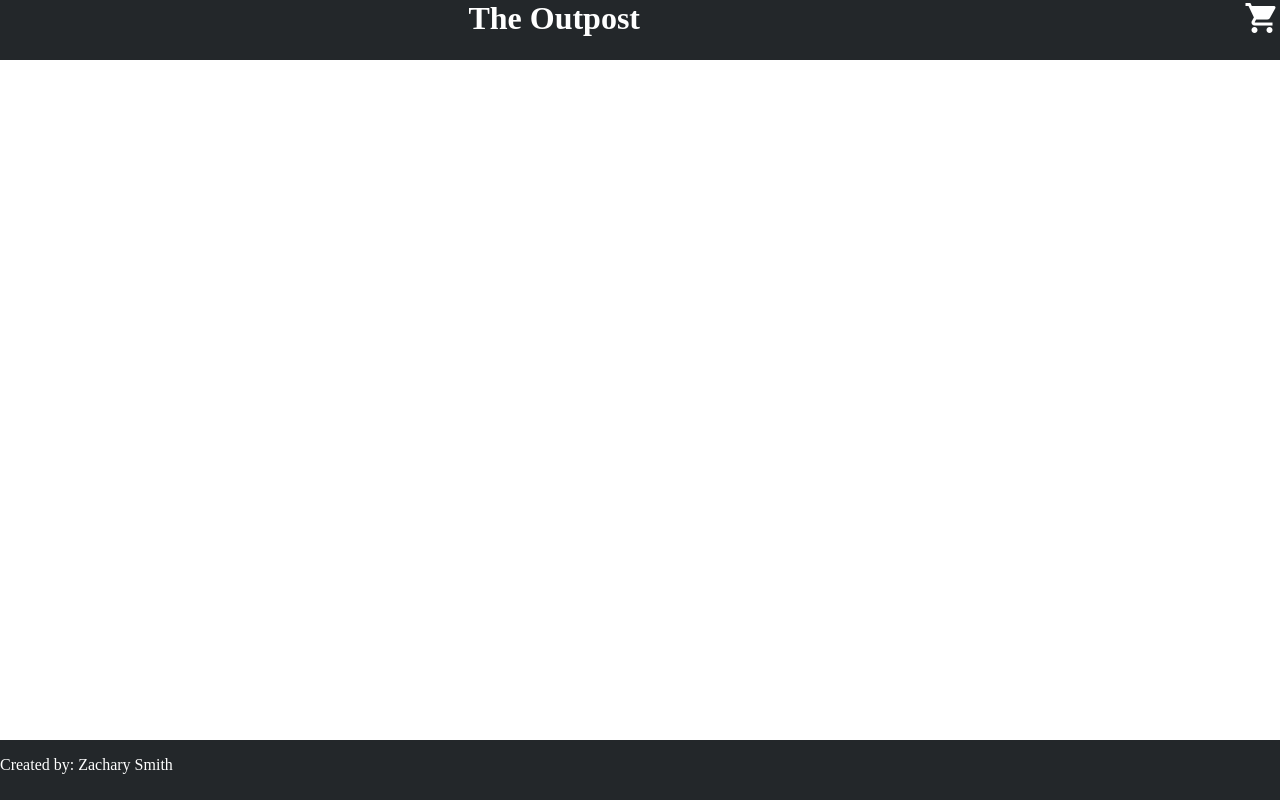
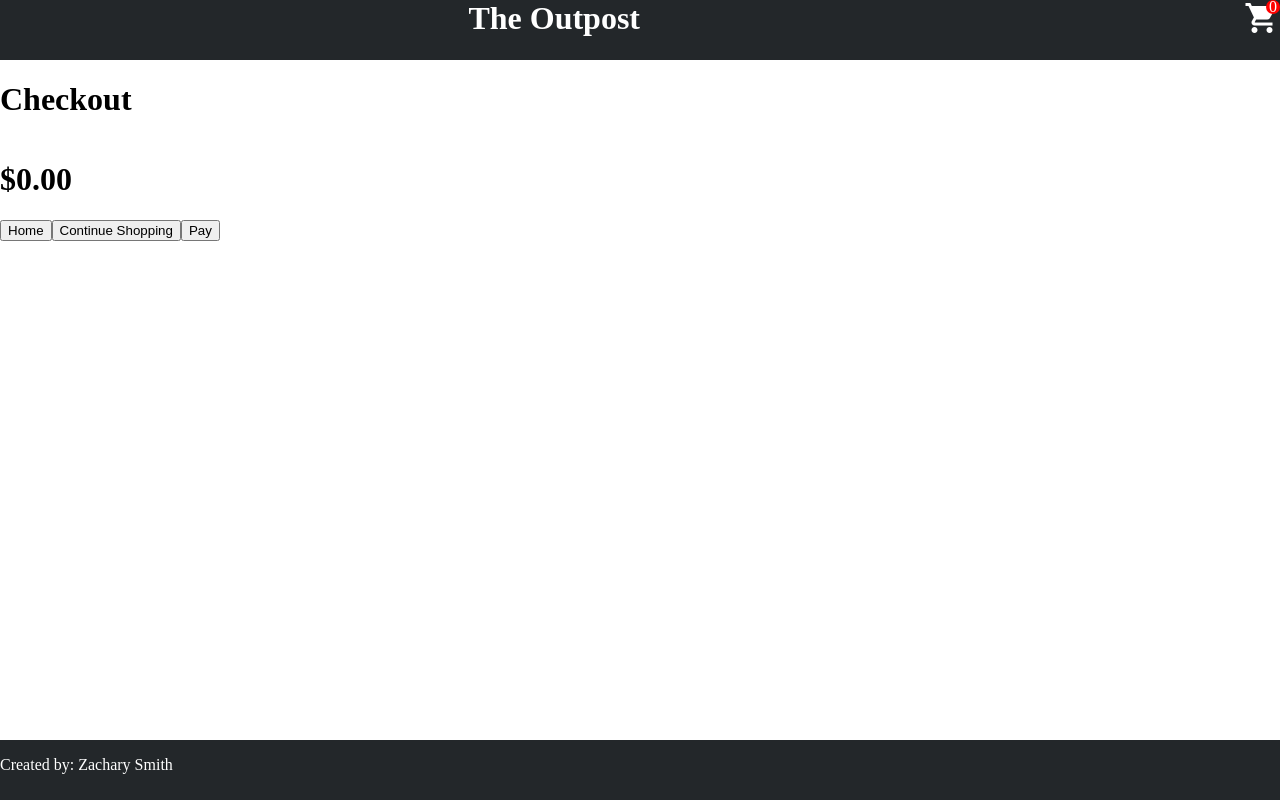
Before and after one commit to zjs6631/shopping-cart, a React (Create React App) app: page /checkout in a window 1280 px wide. Built offline with nearby package versions, Linux system fonts and the light colour scheme.

Commit message:
added checkout page and item counter to header

```diff
--- a/src/App.css
+++ b/src/App.css
@@ -17,12 +17,39 @@
 }
 
 .headerContainer h1{
+  grid-column-start: 1;
+  grid-column-end: 2;
+  grid-row-start: 1;
+  grid-row-end: 2;
   justify-self: end;
 }
 
-.headerContainer img{
+.headerContainer a{
+  grid-column-start: 2;
+  grid-column-end: 3;
+  grid-row-start: 1;
+  grid-row-end: 2;
   justify-self: end;
 }
+
+.headerContainer div{
+  display: grid;
+  grid-column-start: 2;
+  grid-column-end: 3;
+  grid-row-start: 1;
+  grid-row-end: 2;
+  justify-self: end;
+  z-index: 3;
+  background-color: red;
+  height: 14px;
+  width: 14px;
+  border-radius: 50%;
+  text-align: center;
+  line-height: 14px;
+
+
+}
+
 
 .header{
   margin: 0;
--- a/src/App.js
+++ b/src/App.js
@@ -1,10 +1,11 @@
-import React, {useState, useEffect} from 'react';
+import React, {useState, useEffect, PureComponent} from 'react';
 import Header from './components/Header';
 import NavBar from './components/NavBar';
 import Footer from './components/Footer';
 import { Home } from './components/Home';
 import Shop from './components/Shop';
 import './App.css';
+import './styles/Checkout.css'
 import {BrowserRouter, Routes, Route} from "react-router-dom";
 import axeImg from "./images/axe.jpeg";
 import bearsprayImg from "./images/bearspray.jpg";
@@ -14,6 +15,7 @@ import firestarterImg from "./images/firestarter.jpg";
 import lanternImg from "./images/lantern.jpeg";
 import tentImg from "./images/tent.jpg";
 import uniqid from "uniqid";
+import Checkout from './components/Checkout';
 
 function App() {
 
@@ -38,17 +40,70 @@ function App() {
   firestarter, lantern, tent]);
 
 
+  //set a total to track the total cost of users purchase
+  const [puchaseTotal, setPurchaseTotal] = useState(0);
+  const [numItems, setNumItems] = useState(0);
+
+
   const handleClick = (e) =>{
       let copyCart = cart;
+      let copyTotal = puchaseTotal;
+      let copyNumItems = numItems;
       inventory.map((item)=>{
-          if(item.key == e.currentTarget.id){
+          if(item.key == e.currentTarget.id && cart.indexOf(item) == -1){
               item.numInCart+=1;
               copyCart.push(item);
-
+              copyTotal+=item.price;
+              copyNumItems+=1;
+          } else if (item.key == e.currentTarget.id && cart.indexOf(item) != -1){
+            item.numInCart+=1;
+            copyTotal+=item.price;
+            copyNumItems+=1;
           }
       });
       setCart(copyCart);
-      console.log(cart);
+      setPurchaseTotal(copyTotal);
+      setNumItems(copyNumItems);
+
+  }
+
+  const handleIncrement = (e) =>{
+    let copyCart = cart;
+    let copyTotal = puchaseTotal; //change this spelling later
+    let copyNumItems = numItems;
+    let key = e.currentTarget.id;
+    key = key.substring(0, key.length-1);
+
+    cart.map((item)=>{
+      if(item.key == key){
+        item.numInCart+=1;
+        copyTotal+=item.price;
+        copyNumItems+=1;
+      }
+    })
+    setCart(copyCart);
+    setPurchaseTotal(copyTotal);
+    setNumItems(copyNumItems);
+
+  }
+
+  const handleDecrement = (e) =>{
+    let copyCart = cart;
+    let copyTotal = puchaseTotal; //change this spelling later
+    let copyNumItems = numItems;
+    let key = e.currentTarget.id;
+    key = key.substring(0, key.length-1);
+    cart.map((item)=>{
+      if(item.key == key && item.numInCart > 0){
+        item.numInCart-=1;
+        copyTotal-=item.price;
+        copyNumItems-=1;
+      }
+    })
+    setCart(copyCart);
+    setPurchaseTotal(copyTotal);
+    setNumItems(copyNumItems);
+
   }
 
   useEffect(()=>{
@@ -58,11 +113,12 @@ function App() {
   return (
     <div className='App'>
 
-      <Header />
+      <Header numItems={numItems}/>
 
       <Routes>
         <Route index element = {<Home />}/>
         <Route path="/shop" element={<Shop handleClick={handleClick} cart={cart} inventory={inventory}/>}/>
+          <Route path='checkout' element={<Checkout cart={cart} total={puchaseTotal} handleDecrement={handleDecrement} handleIncrement={handleIncrement}/>}/>
       </Routes>
 
       <Footer />
--- a/src/RouteSwitch.js
+++ b/src/RouteSwitch.js
@@ -6,6 +6,7 @@ import { Home } from "./components/Home";
 import NavBar from "./components/NavBar";
 import Shop from "./components/Shop";
 import render from "react-dom";
+import Checkout from "./components/Checkout";
 
 const RouteSwitch = () =>{
 
@@ -15,6 +16,8 @@ const RouteSwitch = () =>{
             <Route path="/*" element={<App />}>
                 <Route index element = {<Home />} />
                 <Route path="shop" element = {<Shop/>}/>
+                    <Route path="checkout" element = { <Checkout/>}/>
+
             </Route>
         </Routes>
     </BrowserRouter>
--- /dev/null
+++ b/src/components/Checkout.js
@@ -0,0 +1,36 @@
+import React, {useState} from "react";
+import {Link} from "react-router-dom"
+
+
+const Checkout = (props) => {
+
+
+    return (
+        <div className="checkoutContainer">
+            <h1>Checkout</h1>
+            <div className="currentCart">
+                {props.cart.map((item) => {
+                    if(item.numInCart > 0){
+                    return(
+                    <div className="cartCard" key={item.key}>
+                        <h3>{item.name}</h3>
+                        <div className="cartItemBtns">
+                        <button className="cartDecrement" id={item.key + "d"} onClick={props.handleDecrement}>-</button>
+                        <h3>{item.numInCart}</h3>
+                        <button className="cartIncrement" id={item.key + "i"} onClick={props.handleIncrement}>+</button>
+                        </div>
+                        <h3>{'$' + (item.numInCart * item.price).toFixed(2)}</h3>
+                    </div>
+                    )
+                    }
+                })}
+            </div>
+            <h1>{'$' + (props.total).toFixed(2)}</h1>
+                <Link to='/'><button>Home</button></Link>
+                <Link to='/shop'><button>Continue Shopping</button></Link>
+                <button>Pay</button>
+        </div>
+    )
+}
+
+export default Checkout;
--- a/src/components/Header.js
+++ b/src/components/Header.js
@@ -1,10 +1,13 @@
 import React, {useState} from "react";
+import { Link } from "react-router-dom";
 import cart from "../images/cart.png";
-const Header = () =>{
+
+const Header = (props) =>{
     return(
     <div className="headerContainer">
         <h1 className="header">The Outpost</h1>
-        <img src={cart} />
+        <Link to='checkout' ><img src={cart} /></Link>
+        <div>{props.numItems}</div>
     </div>
     )
 }
--- /dev/null
+++ b/src/styles/Checkout.css
@@ -0,0 +1,16 @@
+.currentCart{
+    display: flex;
+}
+
+.cartCard{
+    width: 200px;
+    height: 200px;
+}
+
+.cartItemBtns{
+    display: flex;
+}
+
+.cartItemBtns button{
+    height: fit-content;
+}
```
